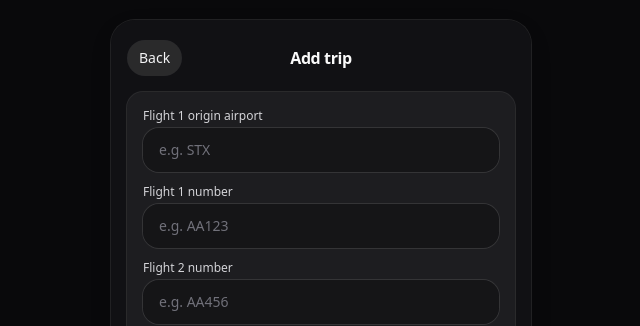
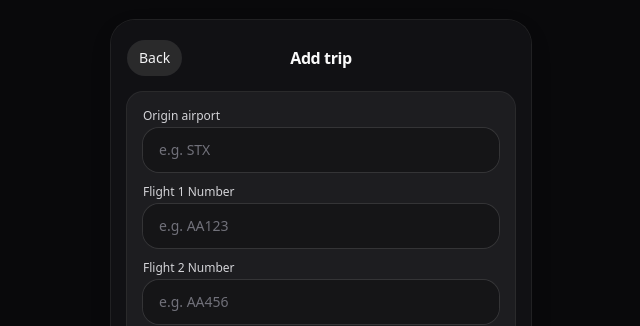
Before and after one commit to donnycap2-cloud/travel-recovery-agent, a Next.js app: page /add-trip in a window 1280 px wide. Shown: the top 326 px of the page, without its empty margins (319-959 px from the left). Built offline with nearby package versions, Linux system fonts and the light colour scheme.

Commit message:
sync schema fixes

```diff
--- a/app/add-trip/AddTripClient.tsx
+++ b/app/add-trip/AddTripClient.tsx
@@ -113,7 +113,7 @@ export function AddTripClient() {
           <div>
             <label className="block">
               <span className="mb-1 block text-xs font-medium text-zinc-300">
-                Flight 1 origin airport
+                Origin airport
               </span>
               <input
                 name="originAirport"
@@ -127,7 +127,7 @@ export function AddTripClient() {
 
           <div>
             <label className="block">
-              <span className="mb-1 block text-xs font-medium text-zinc-300">Flight 1 number</span>
+              <span className="mb-1 block text-xs font-medium text-zinc-300">Flight 1 Number</span>
               <input
                 name="flight1"
                 inputMode="text"
@@ -143,7 +143,7 @@ export function AddTripClient() {
 
           <div>
             <label className="block">
-              <span className="mb-1 block text-xs font-medium text-zinc-300">Flight 2 number</span>
+              <span className="mb-1 block text-xs font-medium text-zinc-300">Flight 2 Number</span>
               <input
                 name="flight2"
                 inputMode="text"
```
